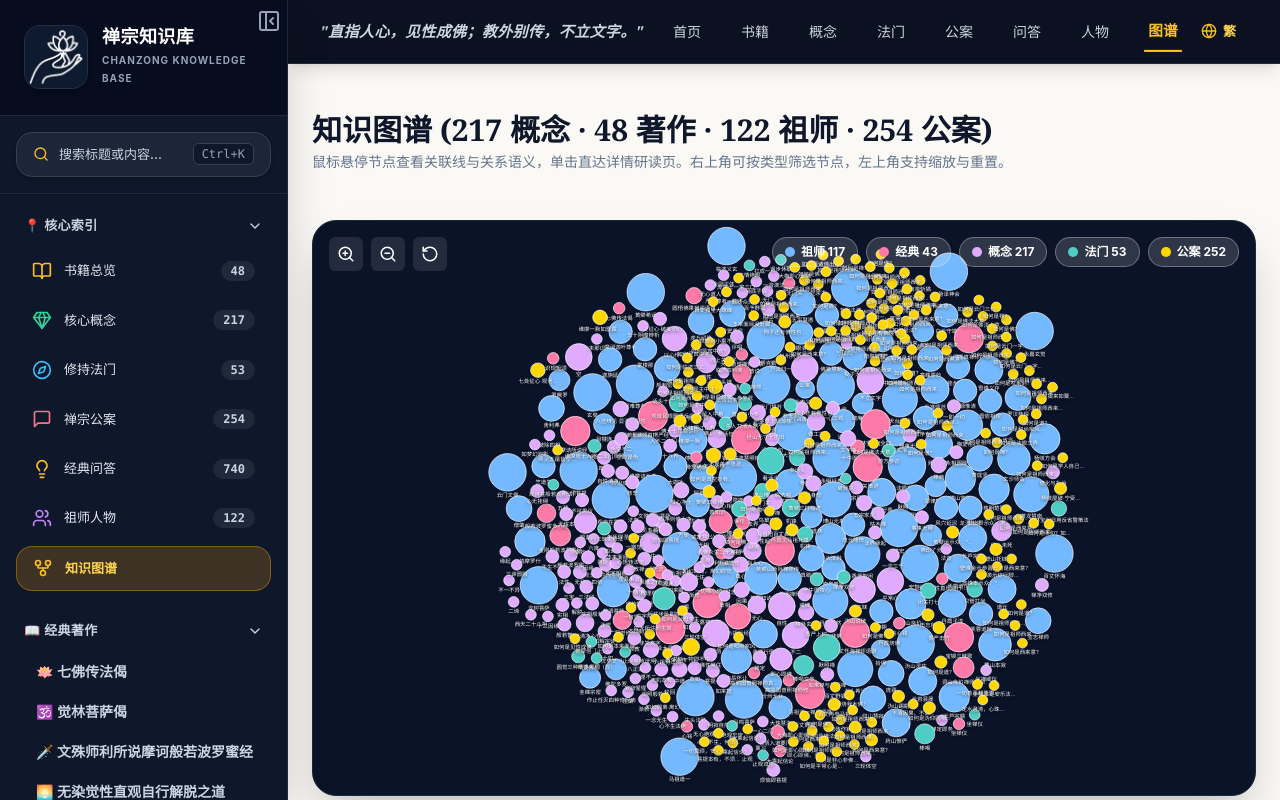
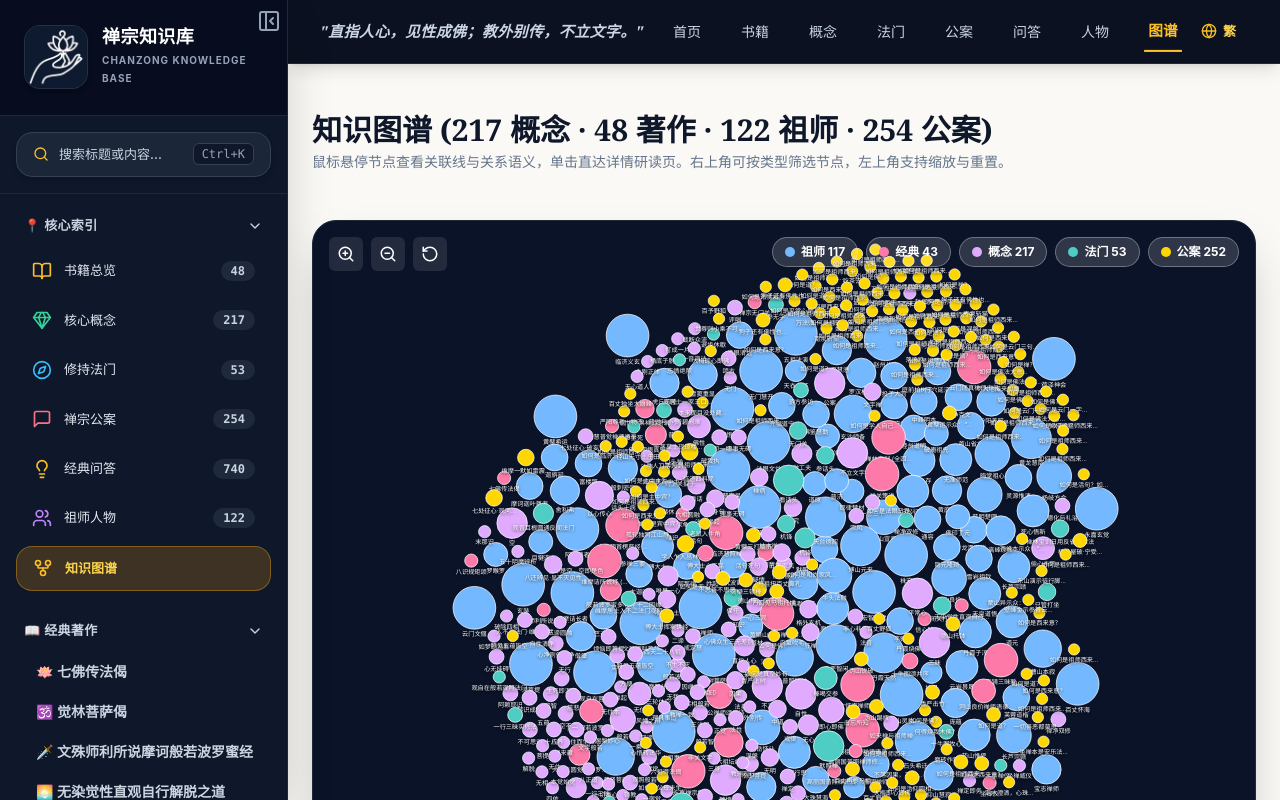
Before and after one commit to creativeburster/chanzong.space, a Next.js app: page /graph in a window 1280 px wide. Shown: the top 800 px of the page. Built offline with nearby package versions, Linux system fonts and the light colour scheme.

Commit message:
图谱容器尺寸调整：宽度+12%(max-w-1434px)，高度+25%(75vh/90vh)

```diff
--- a/app/graph/page.tsx
+++ b/app/graph/page.tsx
@@ -33,7 +33,7 @@ export default function GraphPage() {
       <div className="flex-1 flex flex-col min-w-0">
         <TopHeader />
 
-        <main className="flex-1 max-w-7xl mx-auto w-full px-4 py-8 md:px-6 md:py-12 space-y-12">
+        <main className="flex-1 max-w-[1434px] mx-auto w-full px-4 py-8 md:px-6 md:py-12 space-y-12">
           <div>
             <h1 className="text-3xl font-bold font-serif-zen text-slate-900">
               {t('知识图谱')} ({STATS.concepts} {t('概念')} · {STATS.classics} {t('著作')} · {STATS.persons} {t('祖师')} · {STATS.koans} {t('公案')})
--- a/components/GraphCanvas.tsx
+++ b/components/GraphCanvas.tsx
@@ -463,7 +463,7 @@ export const GraphCanvas: React.FC = () => {
   const countByType = (t: string) => getGraphData().allNodes.filter((n) => n.type === t).length;
 
   return (
-    <div className="relative isolate w-full h-[60vh] min-h-[420px] md:h-[72vh] md:min-h-[560px] bg-[#0B1329] rounded-3xl overflow-hidden shadow-2xl border border-slate-800" ref={containerRef}>
+    <div className="relative isolate w-full h-[75vh] min-h-[525px] md:h-[90vh] md:min-h-[700px] bg-[#0B1329] rounded-3xl overflow-hidden shadow-2xl border border-slate-800" ref={containerRef}>
       {/* Filter chips */}
       <div className="absolute top-4 right-4 z-10 flex flex-wrap justify-end gap-2 max-w-[60%]">
         {FILTER_TYPES.map((t) => (
```
